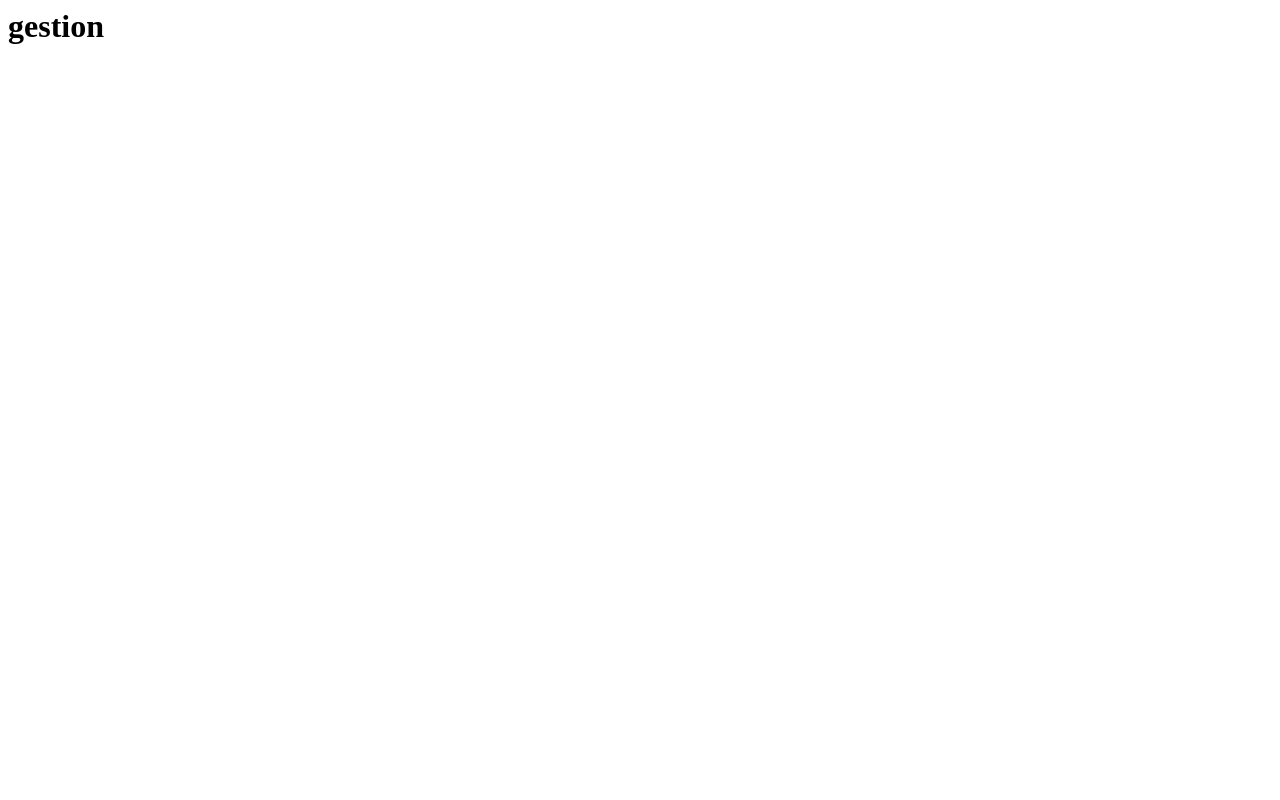
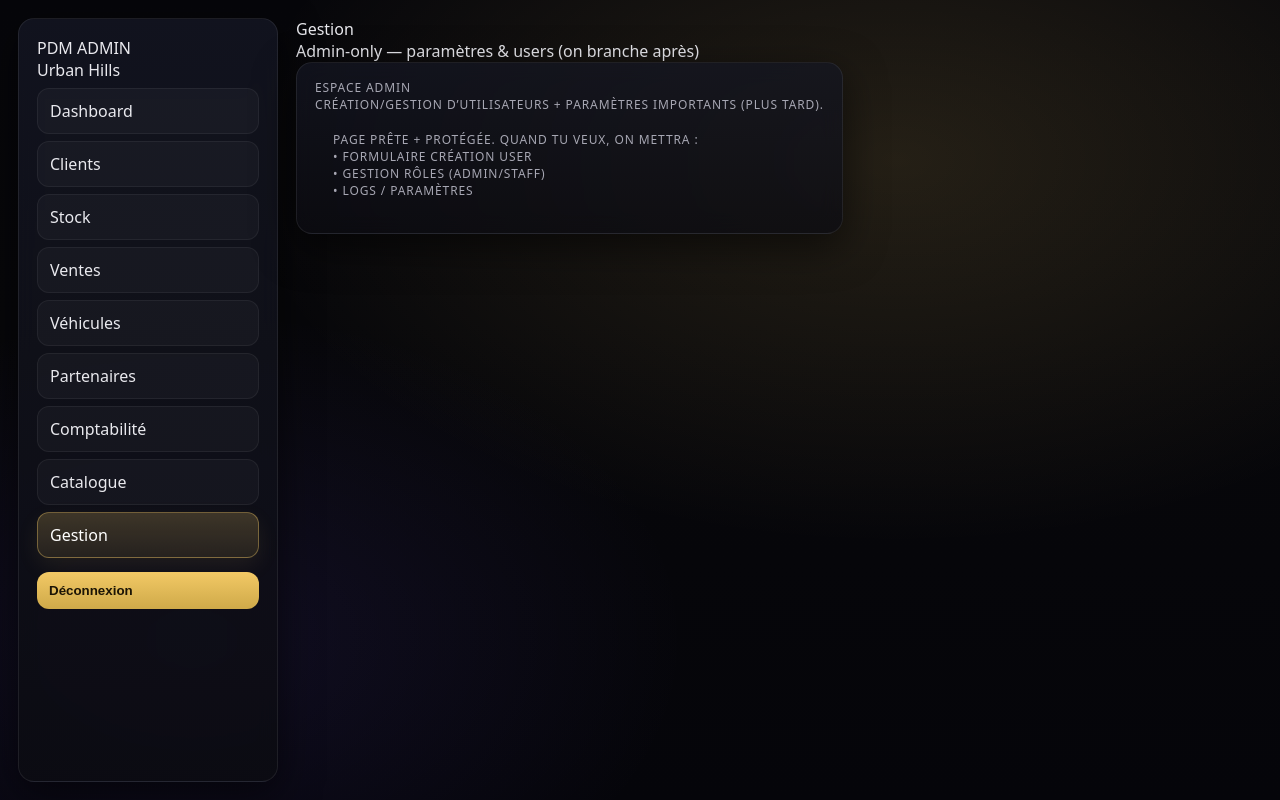
Before and after one commit to anonyme268463-alt/PDM-Site-Urban-Hills, a plain HTML site: page gestion.html in a window 1280 px wide. Drawn offline with Linux system fonts and the light colour scheme.

Commit message:
Update gestion.html

```diff
--- a/gestion.html
+++ b/gestion.html
@@ -1 +1,64 @@
-<h1>gestion</h1>
+<!-- gestion.html (admin-only) -->
+<!doctype html>
+<html lang="fr">
+<head>
+  <meta charset="utf-8" />
+  <meta name="viewport" content="width=device-width,initial-scale=1" />
+  <title>PDM Admin — Gestion</title>
+  <link rel="icon" href="favicon.png" />
+  <link rel="stylesheet" href="app.css" />
+</head>
+
+<body class="pdm">
+  <div class="layout">
+    <aside class="sidebar">
+      <div class="sb-brand">
+        <div class="sb-title">PDM ADMIN</div>
+        <div class="sb-sub">Urban Hills</div>
+      </div>
+
+      <nav class="sb-nav">
+        <a class="sb-link" href="dashboard.html">Dashboard</a>
+        <a class="sb-link" href="clients.html">Clients</a>
+        <a class="sb-link" href="stock.html">Stock</a>
+        <a class="sb-link" href="ventes.html">Ventes</a>
+        <a class="sb-link" href="vehicles.html">Véhicules</a>
+        <a class="sb-link" href="partenariats.html">Partenaires</a>
+        <a class="sb-link" href="compta.html">Comptabilité</a>
+        <a class="sb-link" href="catalogue.html">Catalogue</a>
+        <a class="sb-link active" href="gestion.html">Gestion</a>
+      </nav>
+
+      <button class="btn btn-gold sb-logout" id="logoutBtn" type="button">Déconnexion</button>
+    </aside>
+
+    <main class="main">
+      <div class="topbar">
+        <div>
+          <div class="topbar-title">Gestion</div>
+          <div class="topbar-sub">Admin-only — paramètres & users (on branche après)</div>
+        </div>
+      </div>
+
+      <section class="page" id="pageRoot">
+        <div class="card">
+          <div class="card-head">
+            <div>
+              <div class="card-title">Espace Admin</div>
+              <div class="card-sub">Création/gestion d’utilisateurs + paramètres importants (plus tard).</div>
+            </div>
+          </div>
+          <div style="padding:18px" class="muted">
+            Page prête + protégée. Quand tu veux, on mettra :
+            <br>• formulaire création user
+            <br>• gestion rôles (admin/staff)
+            <br>• logs / paramètres
+          </div>
+        </div>
+      </section>
+    </main>
+  </div>
+
+  <script type="module" src="gestion.js"></script>
+</body>
+</html>
```
